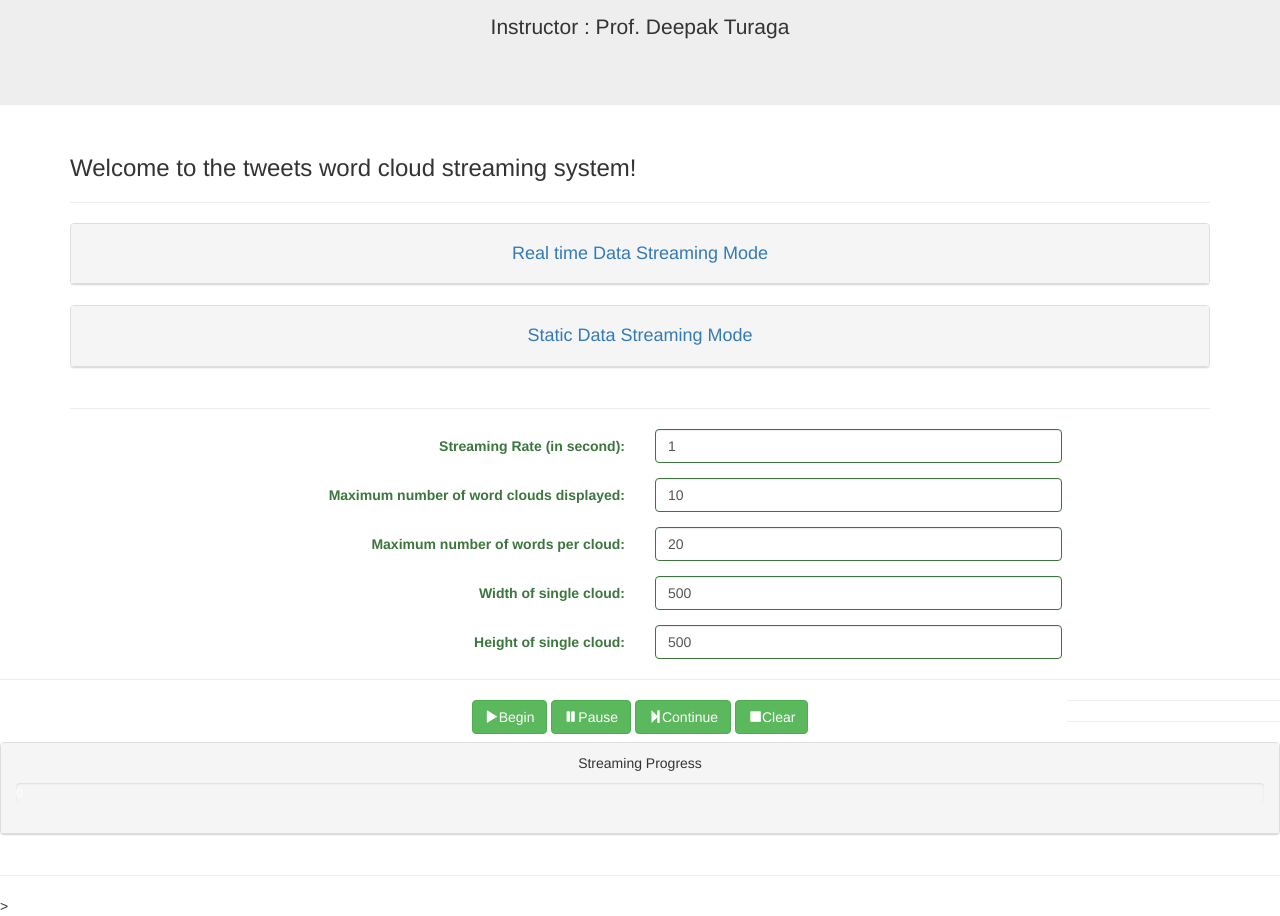
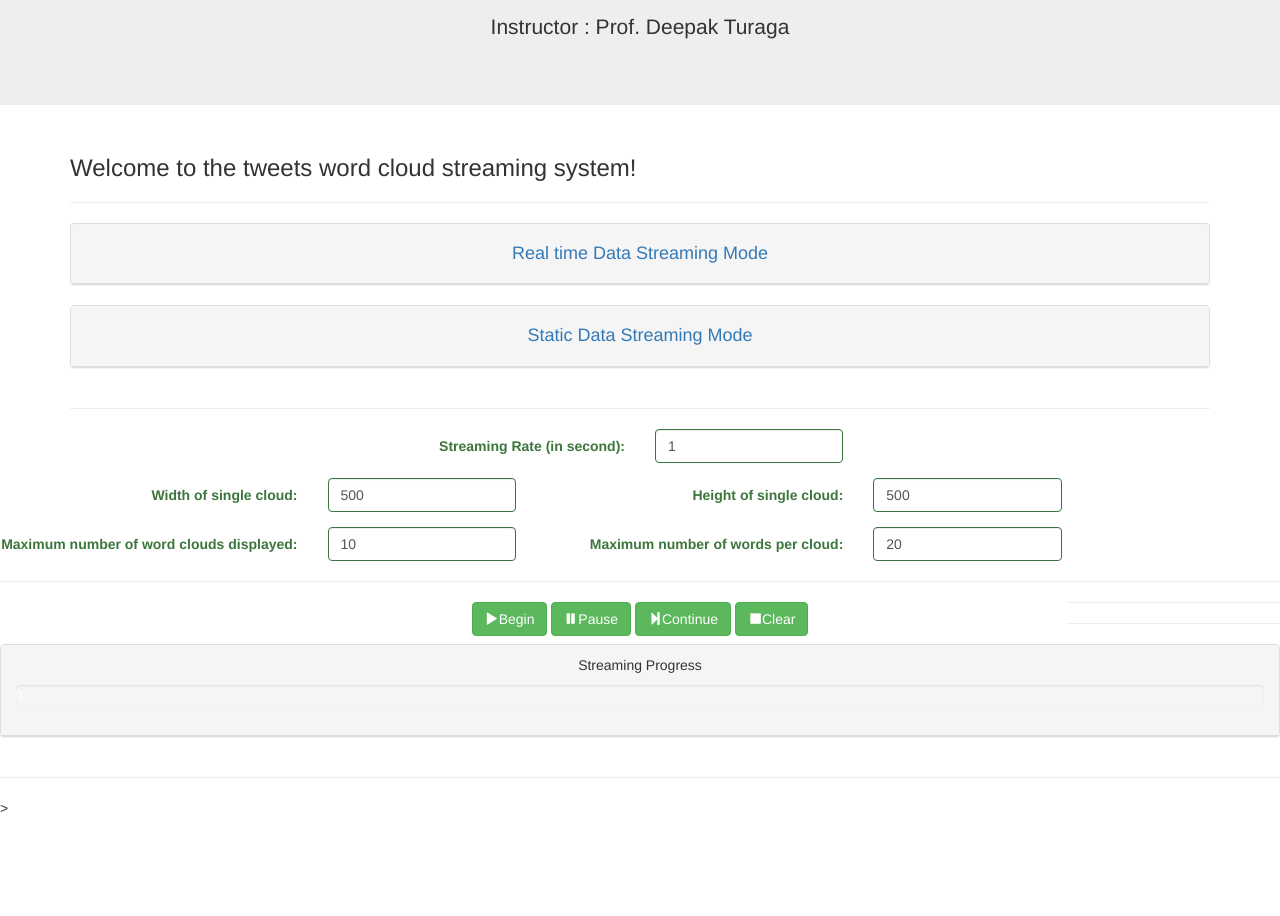
Before and after one commit to mryimings/ldsp_final_proj, a website: page views/index.html at #/streaming/realtime in a window 1280 px wide. Shown: the part 180-1096 px from the top of the page. After the commit the page ends 998 px from the top, so only its background shows below. Drawn offline with nearby package versions, Linux system fonts and the light colour scheme; some packages are replaced by stand-ins of ours; files whose address does not match are found by name.

Commit message:
Framework Upgrade: Version 2.1.5
User can control the size of the word cloud now.

```diff
--- a/file_pipline/streaming_args.json
+++ b/file_pipline/streaming_args.json
@@ -1 +1 @@
-{"S_rate":1,"MAX_clouds":10,"MAX_words":20,"Cloud_Width":200,"Cloud_Height":200}
+{"S_rate":1,"MAX_clouds":4,"MAX_words":20,"Cloud_Width":100,"Cloud_Height":100}
--- a/views/realtime_data.html
+++ b/views/realtime_data.html
@@ -13,46 +13,39 @@
                         <label class="col-sm-6 control-label" for="steaming_rate">
                             Streaming Rate (in second):
                         </label>
-                        <div class="col-sm-4">
+                        <div class="col-sm-2">
                             <input type="number" ng-model="S_rate" class="form-control" id="steaming_rate">
+                        </div>
+                    </div>
+                    <div class="form-group has-success">
+                        <label class="col-sm-3 control-label" for="cloud_width">
+                            Width of single cloud:
+                        </label>
+                        <div class="col-sm-2">
+                            <input type="number" ng-model="c_width" class="form-control" id="cloud_width">
+                        </div>
+
+                        <label class="col-sm-3 control-label" for="cloud_height">
+                            Height of single cloud:
+                        </label>
+                        <div class="col-sm-2">
+                            <input type="number" ng-model="c_height" class="form-control" id="cloud_height">
                         </div>
                     </div>
 
                     <div class="form-group has-success">
-                        <label class="col-sm-6 control-label" for="num_clouds">
+                        <label class="col-sm-3 control-label" for="num_clouds">
                             Maximum number of word clouds displayed:
                         </label>
-                        <div class="col-sm-4">
+                        <div class="col-sm-2">
                             <input type="number" ng-model="MAX_clouds" class="form-control" id="num_clouds">
                         </div>
-                    </div>
 
-                    <div class="form-group has-success">
-                        <label class="col-sm-6 control-label" for="num_words">
+                        <label class="col-sm-3 control-label" for="num_words">
                             Maximum number of words per cloud:
                         </label>
-                        <div class="col-sm-4">
+                        <div class="col-sm-2">
                             <input type="number" ng-model="MAX_words" class="form-control" id="num_words">
-                        </div>
-                    </div>
-
-
-
-                    <div class="form-group has-success">
-                        <label class="col-sm-6 control-label" for="cloud_width">
-                            Width of single cloud:
-                        </label>
-                        <div class="col-sm-4">
-                            <input type="number" ng-model="c_width" class="form-control" id="cloud_width">
-                        </div>
-                    </div>
-
-                    <div class="form-group has-success">
-                        <label class="col-sm-6 control-label" for="cloud_height">
-                            Height of single cloud:
-                        </label>
-                        <div class="col-sm-4">
-                            <input type="number" ng-model="c_height" class="form-control" id="cloud_height">
                         </div>
                     </div>
 
```
Also changed, not shown: views/static_data.html (+21 -25 lines).
